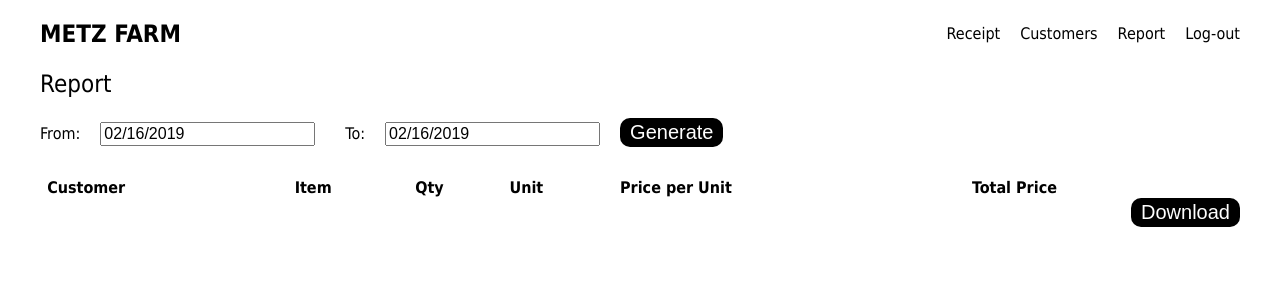
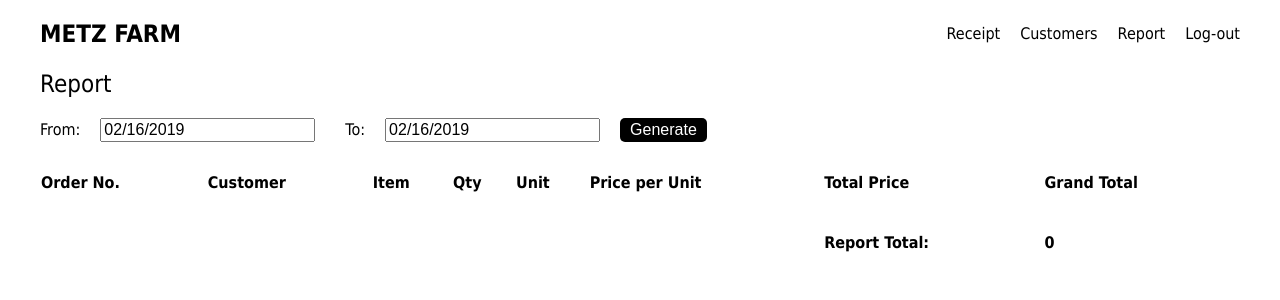
Before and after one commit to jkvgo/metz-farm, a React app: page /report in a window 1280 px wide. Shown: the top 300 px of the page. Built offline with nearby package versions, Linux system fonts and the light colour scheme.

Commit message:
Polished Report

```diff
--- a/src/containers/Report.jsx
+++ b/src/containers/Report.jsx
@@ -18,33 +18,9 @@ class Report extends Component{
         	startDate: new Date(),
         	endDate: new Date(),
         	receipts: [],
-            hideButton: ""
+            hideButton: "",
+            hideDownload: "hide"
         };
-        this.receipts = [
-        	{
-        		receiptID: "DR00001",
-        		customer: "JK",
-        		orders: [
-        			{item: "XL", quantity: 2, unit: "Case", price: 250, total: 500 },
-        			{item: "L", quantity: 3, unit: "Tray", price: 400, total: 1200 }
-        		]
-        	},
-        	{
-        		receiptID: "DR00021",
-        		customer: "Metz",
-        		orders:[
-        			{ item: "Jumbo", quantity: 10, unit: "Tray", price: 1000, total: 10000 }
-        		]
-        	},
-        	{
-        		receiptID: "DR01341",
-        		customer: "Dom",
-        		orders: [
-        			{item: "M", quantity: 25, unit: "Case", price: 12500, total: 123123123},
-        			{item: "Jumbo", quantity: 50, unit: "Tray", price: 200, total: 10000}
-        		]
-        	 }
-        ];
         this.setStartDate = this.setStartDate.bind(this);
         this.setEndDate = this.setEndDate.bind(this);
         this.generateReport = this.generateReport.bind(this);
@@ -71,13 +47,13 @@ class Report extends Component{
             endDate: endDate
         };
         axios.post('http://localhost:3001/report', range).then((res) => {
-            this.setState({
-                receipts: res.data
-            });
+            if(res.data.length > 0){
+                this.setState({
+                    receipts: res.data,
+                    hideDownload: ""
+                });
+            }
         });
-    	// this.setState({
-    	// 	receipts: this.receipts
-    	// });
     }
 
     downloadReport(){
@@ -85,21 +61,14 @@ class Report extends Component{
             hideButton: "hide"
         });
         const reportDiv = document.getElementById("report");
-
         html2canvas(reportDiv).then((canvas) => {
             const imgData = canvas.toDataURL('image/png');
             const pdf = new jsPDF();
-            pdf.addImage(imgData, 'PNG', 20, 20, 210, 0);
-            // pdf.addHTML(canvas, function(){
-                pdf.save('report.pdf');
-            // });
+            pdf.addImage(imgData, 'PNG', 10, 20, 210, 0);
+            pdf.save('report.pdf');
             this.setState({
                 hideButton: ""
             });
-            // const pdf = new jsPDF();
-            // pdf.addHtml(document.getElementById("report"), function(){
-            //     pdf.save('report.pdf');
-            // })
         });
     }
 
@@ -107,29 +76,46 @@ class Report extends Component{
     	const startDate = this.state.startDate;
     	const endDate = this.state.endDate;
         const hideButton = this.state.hideButton;
+        const hideDownload = this.state.hideDownload;
+        let grandTotal = 0;
+        let hide = "hide";
+        let reportGrandTotal = 0;
     	const receipts = this.state.receipts.length ? this.state.receipts.map((rec) => {
     		return(
 				rec.orders.map((ord, index) => {
 					if(index === 0){
+                        grandTotal = rec.orders[0].total;
+                        hide = "hide";
+                        if(rec.orders.length === index+1){
+                            hide = "";
+                            reportGrandTotal += grandTotal;
+                        }
 						return(
 							<tr key={rec.customer+index}>
-								<td rowSpan={rec.orders.length}>{rec.receiptID}</td>
-			    				<td rowSpan={rec.orders.length}>{rec.customer}</td>
+								<td rowSpan={rec.orders.length} valign="top">{rec.receiptID}</td>
+			    				<td rowSpan={rec.orders.length} valign="top">{rec.customer}</td>
 			    				<td>{rec.orders[0].item}</td>
 								<td>{rec.orders[0].quantity}</td>
 								<td>{rec.orders[0].unit}</td>
 								<td>{rec.orders[0].price}</td>
 								<td>{rec.orders[0].total}</td>
+                                <td className={hide}><b>{grandTotal}</b></td>
 		    				</tr>
 						)
 					}else{
+                        grandTotal += ord.total;
+                        if(rec.orders.length === index+1){
+                            hide = "";
+                            reportGrandTotal += grandTotal;
+                        }
 						return(
-							<tr key={rec.customer+index}>
+							<tr key={rec.customer+index} className="no-border">
 								<td>{ord.item}</td>
 								<td>{ord.quantity}</td>
 								<td>{ord.unit}</td>
 								<td>{ord.price}</td>
 								<td>{ord.total}</td>
+                                <td className={hide}><b>{grandTotal}</b></td>
 							</tr>
 						)
 					}
@@ -153,20 +139,33 @@ class Report extends Component{
             	<table>
             		<thead>
             			<tr>
-            				<th></th>
+            				<th>Order No.</th>
             				<th>Customer</th>
             				<th>Item</th>
             				<th>Qty</th>
             				<th>Unit</th>
             				<th>Price per Unit</th>
             				<th>Total Price</th>
+                            <th>Grand Total</th>
             			</tr>
             		</thead>
             		<tbody>
             			{receipts}
             		</tbody>
+                    <tfoot>
+                        <tr>
+                            <td></td>
+                            <td></td>
+                            <td></td>
+                            <td></td>
+                            <td></td>
+                            <td></td>
+                            <td><b>Report Total:</b></td>
+                            <td><b>{reportGrandTotal}</b></td>
+                        </tr>
+                    </tfoot>
             	</table>
-                <button type="button" className="download-button" onClick={() => this.downloadReport()}>Download</button>
+                <button type="button" className={"download-button " + hideDownload} onClick={() => this.downloadReport()}>Download</button>
             </div>
         );
     }
--- a/src/style.scss
+++ b/src/style.scss
@@ -128,8 +128,11 @@ button:active{
 table{
     border-collapse: collapse;
     tbody{
+        tr{
+            transition: all 0.3s;
+        }
         tr:hover{
-            background-color: #DEDEDE;
+            background-color: #F0F0F0;
         }
     }
 }
@@ -286,6 +289,7 @@ table{
     }
     .customer-item:first-child{
         margin-top: 30px;
+        border-top: none;
     }
     .customer-item{
         margin: 0 100px;
@@ -513,7 +517,8 @@ table{
     button{
         float: unset;
         padding: 3px 10px;
-        border-radius: 10px;
+        font-size: 16px;
+        border-radius: 5px;
         margin-left: 20px;
         &.hide{
             display: none;
@@ -523,6 +528,29 @@ table{
         thead{
             th{
                 text-align: left;
+            }
+        }
+        tbody{
+            tr{
+                border-top: 1px solid #F0F0F0;
+                &.no-border{
+                    border-top: none;
+                }
+                td{
+                    padding: 5px 0;
+                    &.hide{
+                        opacity: 0;
+                    }
+                }
+            }
+            tr:first-child{
+                border-top: none;
+                margin-top: 0;
+            }
+        }
+        tfoot{
+            td{
+                padding-top: 40px;
             }
         }
         margin-top: 30px;
```
